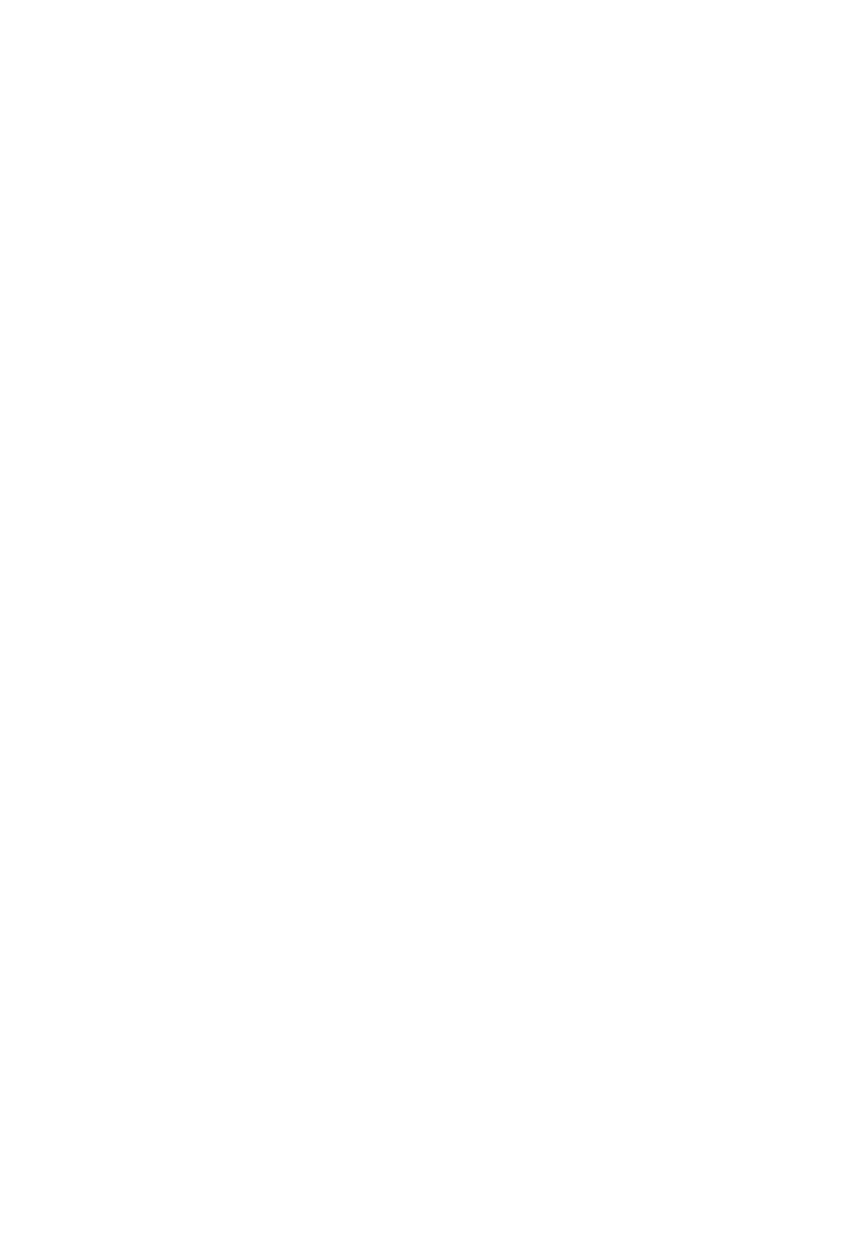
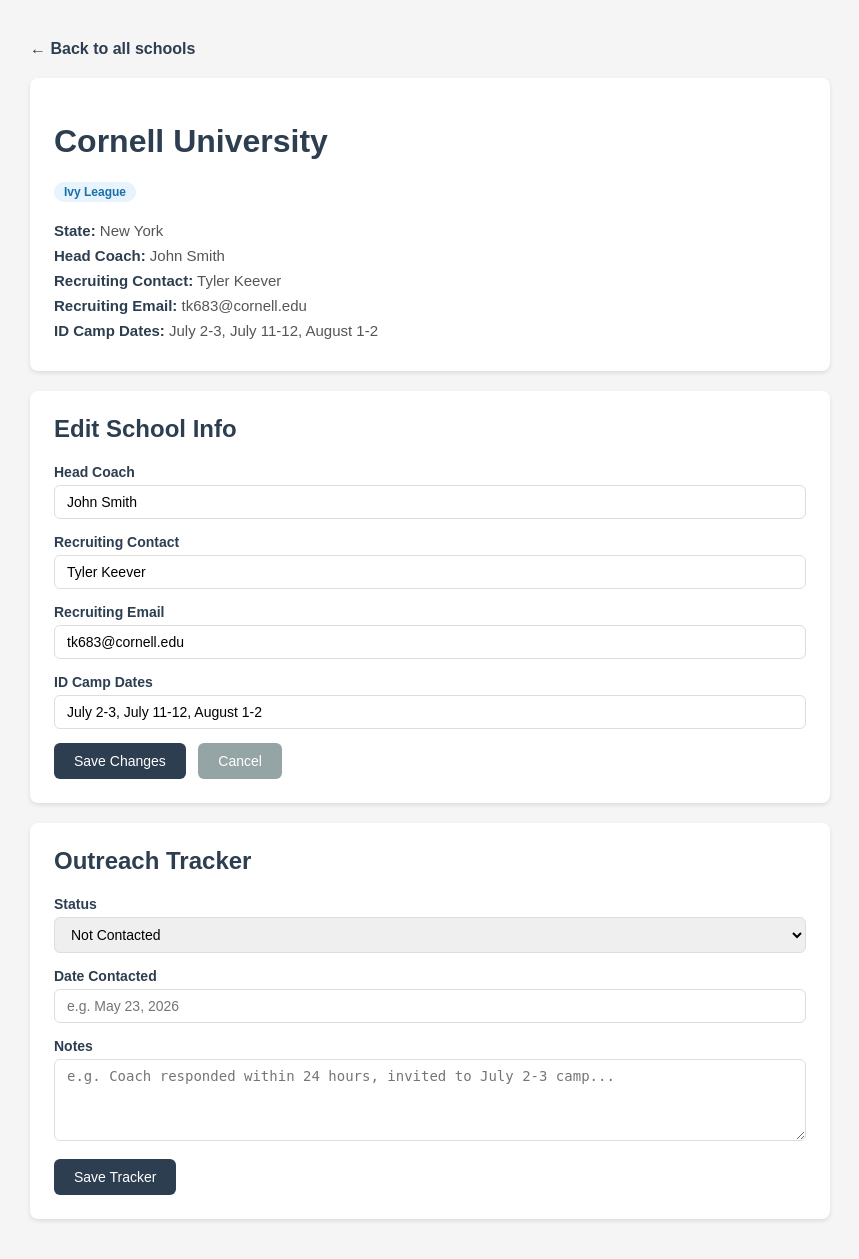
Before and after one commit to oadelakin27/Soccer-Recruiting-Tool-Project, a Flask app: page /school/1 in a window 1280 px wide. Before the commit the part shown is empty. Shown: the whole page, without its empty margins (210-1069 px from the left). Before the commit the page ends 800 px from the top, so only its background shows below. Run offline with Flask 3, Linux system fonts and the light colour scheme.

Commit message:
Added the ability to edit, an outreach tracker, and status badges

```diff
--- a/app.py
+++ b/app.py
@@ -23,6 +23,8 @@
 
     schools = schools.all()
 
+    trackers = {t.school_id: t for t in OutreachTracker.query.all()}
+
     conferences = db.session.query(School.conference).distinct().all()
     conferences = [c[0] for c in conferences if c[0]]
 
@@ -31,6 +33,7 @@
 
     return render_template("index.html",
                          schools=schools,
+                         trackers=trackers,
                          conferences=conferences,
                          states=states,
                          search=query,
@@ -55,6 +58,16 @@
     db.session.commit()
     return home()
 
+@app.route("/edit_school/<int:school_id>", methods=["POST"])
+def edit_school(school_id):
+    school = School.query.get_or_404(school_id)
+    school.head_coach = request.form.get('head_coach')
+    school.recruiting_contact = request.form.get('recruiting_contact')
+    school.recruiting_email = request.form.get('recruiting_email')
+    school.camp_dates = request.form.get('camp_dates')
+    db.session.commit()
+    return render_template("school.html", school=school, tracker=OutreachTracker.query.filter_by(school_id=school_id).first())
+
 if __name__ == "__main__":
     with app.app_context():
         db.create_all()
--- a/database.py
+++ b/database.py
@@ -11,7 +11,6 @@
     recruiting_contact = db.Column(db.String(100))
     recruiting_email = db.Column(db.String(100))
     camp_dates = db.Column(db.String(200))
-    program_notes = db.Column(db.String(500))
 
 class OutreachTracker(db.Model):
     id = db.Column(db.Integer, primary_key=True)
--- a/seed_data.py
+++ b/seed_data.py
@@ -5,12 +5,12 @@
     # Ivy League
     {"name": "Cornell University", "conference": "Ivy League", "state": "New York", "head_coach": "John Smith", "recruiting_contact": "Tyler Keever", "recruiting_email": "tk683@cornell.edu", "camp_dates": "July 2-3, July 11-12, August 1-2"},
     {"name": "Dartmouth College", "conference": "Ivy League", "state": "New Hampshire", "head_coach": "Connor Klekota", "recruiting_contact": "Liam Abdalla", "recruiting_email": "Connor.A.Klekota@dartmouth.edu", "camp_dates": "July 6-8, July 8-10"},
-    {"name": "Yale University", "conference": "Ivy League", "state": "Connecticut", "head_coach": "TBD - verify", "recruiting_contact": "TBD", "recruiting_email": "TBD", "camp_dates": "TBD"},
-    {"name": "Columbia University", "conference": "Ivy League", "state": "New York", "head_coach": "Michael Casper", "recruiting_contact": "TBD", "recruiting_email": "TBD - verify gmail", "camp_dates": "TBD"},
+    {"name": "Yale University", "conference": "Ivy League", "state": "Connecticut", "head_coach": "Kylie Stannard", "recruiting_contact": "TBD", "recruiting_email": "kylie.stannard@yale.edu", "camp_dates": "TBD"},
+    {"name": "Columbia University", "conference": "Ivy League", "state": "New York", "head_coach": "Michael Casper", "recruiting_contact": "TBD", "recruiting_email": "columbiamsoccer@gmail.com", "camp_dates": "TBD"},
     {"name": "University of Pennsylvania", "conference": "Ivy League", "state": "Pennsylvania", "head_coach": "Brian Gill", "recruiting_contact": "TBD", "recruiting_email": "brgill@upenn.edu", "camp_dates": "TBD"},
     {"name": "Harvard University", "conference": "Ivy League", "state": "Massachusetts", "head_coach": "Josh Shapiro", "recruiting_contact": "TBD", "recruiting_email": "msoccer@fas.harvard.edu", "camp_dates": "TBD"},
     {"name": "Brown University", "conference": "Ivy League", "state": "Rhode Island", "head_coach": "Chase Wileman", "recruiting_contact": "TBD", "recruiting_email": "msoccer@brown.edu", "camp_dates": "TBD"},
-    {"name": "Princeton University", "conference": "Ivy League", "state": "New Jersey", "head_coach": "Jim Barlow", "recruiting_contact": "TBD", "recruiting_email": "TBD - verify spelling", "camp_dates": "TBD"},
+    {"name": "Princeton University", "conference": "Ivy League", "state": "New Jersey", "head_coach": "Jim Barlow", "recruiting_contact": "TBD", "recruiting_email": "jimbarlo@princeton.edu", "camp_dates": "TBD"},
 
     # ACC
     {"name": "Duke University", "conference": "ACC", "state": "North Carolina", "head_coach": "John Kerr", "recruiting_contact": "Tristan Wierbonski", "recruiting_email": "tristan.wierbonski@duke.edu", "camp_dates": "TBD"},
--- a/templates/school.html
+++ b/templates/school.html
@@ -0,0 +1,156 @@
+<!DOCTYPE html>
+<html>
+<head>
+    <title>{{ school.name }} - Soccer Recruit Tool</title>
+    <style>
+        body {
+            font-family: Arial, sans-serif;
+            max-width: 800px;
+            margin: 40px auto;
+            padding: 0 20px;
+            background-color: #f5f5f5;
+        }
+        h1 { color: #2c3e50; }
+        .card {
+            background: white;
+            border-radius: 8px;
+            padding: 24px;
+            margin-bottom: 20px;
+            box-shadow: 0 2px 4px rgba(0,0,0,0.1);
+        }
+        .detail {
+            color: #555;
+            margin: 8px 0;
+            font-size: 15px;
+        }
+        .label {
+            font-weight: bold;
+            color: #2c3e50;
+        }
+        .conference-tag {
+            display: inline-block;
+            padding: 3px 10px;
+            border-radius: 12px;
+            font-size: 12px;
+            font-weight: bold;
+            background-color: #e8f4fd;
+            color: #1a6fa8;
+            margin-bottom: 12px;
+        }
+        h2 { color: #2c3e50; margin-top: 0; }
+        input, select, textarea {
+            width: 100%;
+            padding: 8px 12px;
+            border: 1px solid #ddd;
+            border-radius: 6px;
+            font-size: 14px;
+            margin-top: 4px;
+            box-sizing: border-box;
+        }
+        .form-group {
+            margin-bottom: 14px;
+        }
+        .form-label {
+            font-weight: bold;
+            color: #2c3e50;
+            font-size: 14px;
+        }
+        .btn {
+            padding: 10px 20px;
+            border: none;
+            border-radius: 6px;
+            cursor: pointer;
+            font-size: 14px;
+            margin-right: 8px;
+        }
+        .btn-primary {
+            background-color: #2c3e50;
+            color: white;
+        }
+        .btn-primary:hover { background-color: #1a252f; }
+        .btn-secondary {
+            background-color: #95a5a6;
+            color: white;
+            text-decoration: none;
+            display: inline-block;
+        }
+        .btn-secondary:hover { background-color: #7f8c8d; }
+        .status-not-contacted { color: #856404; }
+        .status-emailed { color: #0c5460; }
+        .status-responded { color: #155724; }
+        .status-camp-registered { color: #1a6fa8; }
+        .back-link {
+            display: inline-block;
+            margin-bottom: 20px;
+            color: #2c3e50;
+            text-decoration: none;
+            font-weight: bold;
+        }
+        .back-link:hover { text-decoration: underline; }
+    </style>
+</head>
+<body>
+    <a class="back-link" href="/">← Back to all schools</a>
+
+    <div class="card">
+        <h1>{{ school.name }}</h1>
+        <span class="conference-tag">{{ school.conference }}</span>
+        <p class="detail"><span class="label">State:</span> {{ school.state }}</p>
+        <p class="detail"><span class="label">Head Coach:</span> {{ school.head_coach }}</p>
+        <p class="detail"><span class="label">Recruiting Contact:</span> {{ school.recruiting_contact }}</p>
+        <p class="detail"><span class="label">Recruiting Email:</span> {{ school.recruiting_email }}</p>
+        <p class="detail"><span class="label">ID Camp Dates:</span> {{ school.camp_dates }}</p>
+    </div>
+
+    <div class="card">
+        <h2>Edit School Info</h2>
+        <form method="POST" action="/edit_school/{{ school.id }}">
+            <div class="form-group">
+                <label class="form-label">Head Coach</label>
+                <input type="text" name="head_coach" value="{{ school.head_coach }}">
+            </div>
+            <div class="form-group">
+                <label class="form-label">Recruiting Contact</label>
+                <input type="text" name="recruiting_contact" value="{{ school.recruiting_contact }}">
+            </div>
+            <div class="form-group">
+                <label class="form-label">Recruiting Email</label>
+                <input type="text" name="recruiting_email" value="{{ school.recruiting_email }}">
+            </div>
+            <div class="form-group">
+                <label class="form-label">ID Camp Dates</label>
+                <input type="text" name="camp_dates" value="{{ school.camp_dates }}">
+            </div>
+            <button type="submit" class="btn btn-primary">Save Changes</button>
+            <a href="/" class="btn btn-secondary">Cancel</a>
+        </form>
+    </div>
+
+    <div class="card">
+        <h2>Outreach Tracker</h2>
+        <form method="POST" action="/update_status/{{ school.id }}">
+            <div class="form-group">
+                <label class="form-label">Status</label>
+                <select name="status">
+                    <option value="Not Contacted" {% if tracker and tracker.status == 'Not Contacted' %}selected{% endif %}>Not Contacted</option>
+                    <option value="Emailed" {% if tracker and tracker.status == 'Emailed' %}selected{% endif %}>Emailed</option>
+                    <option value="Responded" {% if tracker and tracker.status == 'Responded' %}selected{% endif %}>Responded</option>
+                    <option value="Camp Registered" {% if tracker and tracker.status == 'Camp Registered' %}selected{% endif %}>Camp Registered</option>
+                    <option value="Camp Attended" {% if tracker and tracker.status == 'Camp Attended' %}selected{% endif %}>Camp Attended</option>
+                    <option value="Not Interested" {% if tracker and tracker.status == 'Not Interested' %}selected{% endif %}>Not Interested</option>
+                </select>
+            </div>
+            <div class="form-group">
+                <label class="form-label">Date Contacted</label>
+                <input type="text" name="date_contacted" placeholder="e.g. May 23, 2026" value="{{ tracker.date_contacted if tracker else '' }}">
+            </div>
+            <div class="form-group">
+                <label class="form-label">Notes</label>
+                <textarea name="notes" rows="4" placeholder="e.g. Coach responded within 24 hours, invited to July 2-3 camp...">{{ tracker.notes if tracker else '' }}</textarea>
+            </div>
+            <button type="submit" class="btn btn-primary">Save Tracker</button>
+        </form>
+    </div>
+
+</body>
+</html>
```
Also changed, not shown: templates/index.html (+124 -8 lines), instance/soccer_recruit.db.
